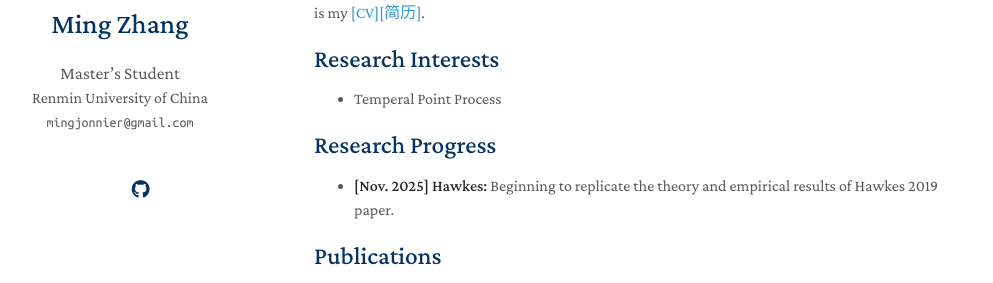
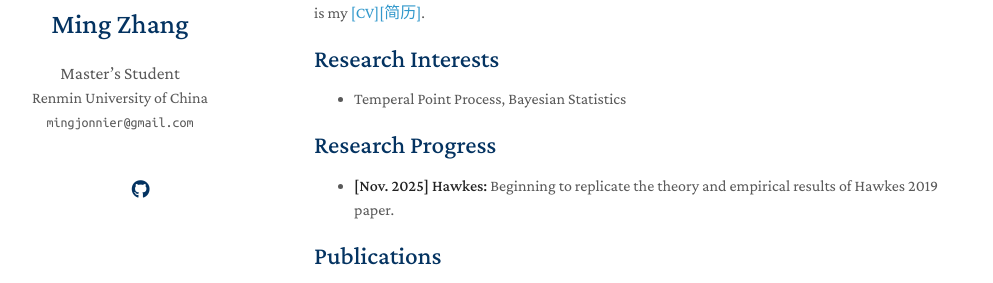
Before and after one commit to zhangming4153/zhangming4153.github.io, a Jekyll site: the page built from index.md, in a window 1280 px wide and 1006 px high. Shown: the part 204-487 px from the top of the window, without its empty margins (156-1149 px from the left). Built offline with Jekyll 4.4.1, drawn with Linux system fonts in a browser that asks for light colours; a style sheet for code colours, icons or effects is not loaded; our own code applies the rules of GitHub Pages for plain Markdown files.

Commit message:
Update index.md

```diff
--- a/index.md
+++ b/index.md
@@ -8,7 +8,7 @@ I am a first-year Master student at Renmin University of China working on statis
 
 ## Research Interests
 
-- Temperal Point Process
+- Temperal Point Process, Bayesian Statistics
 
 
 ## Research Progress
```
